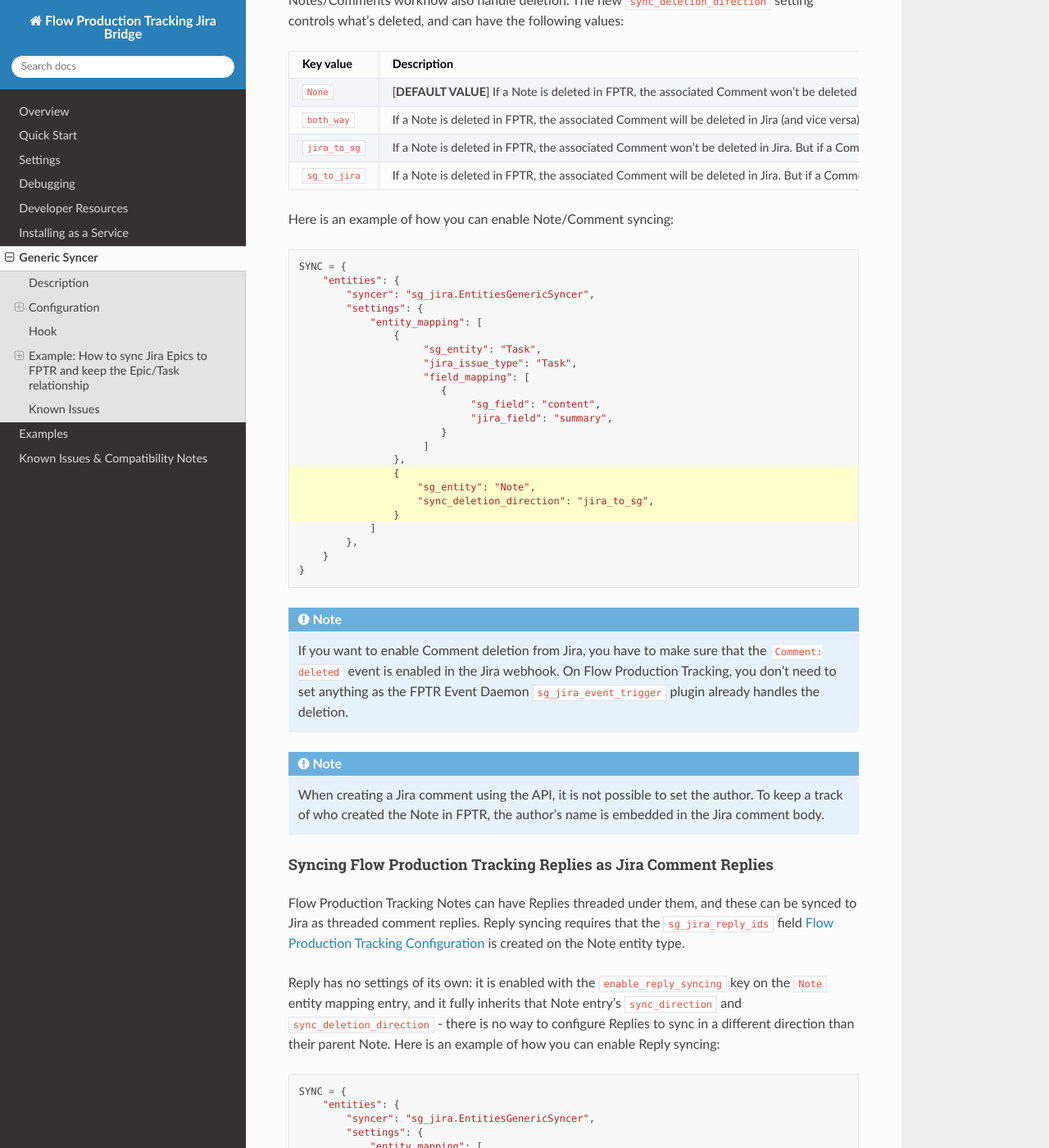
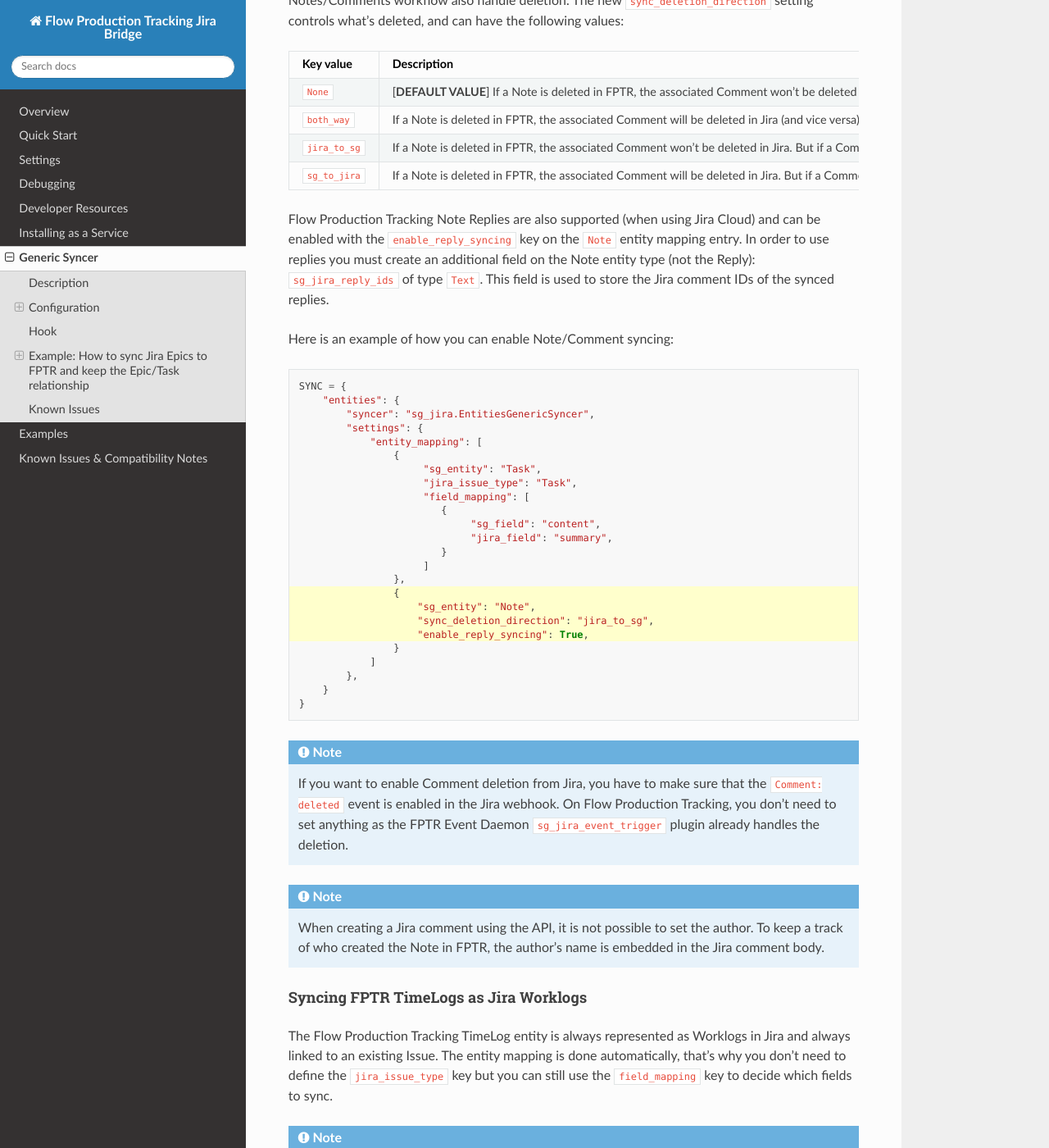
Before and after one commit to shotgunsoftware/sg-jira-bridge, a Sphinx documentation site: the page built from docs/generic_syncer.rst, in a window 1280 px wide and 1400 px high, scrolled down 6599 px. Shown: the whole window at 82% size. Built offline with Sphinx 7.4.7 and the Read the Docs theme 3.1.0, drawn with Linux system fonts in a browser that asks for light colours; some of the changed text lies outside the part shown.

Commit message:
tweaking docs

```diff
--- a/docs/generic_syncer.rst
+++ b/docs/generic_syncer.rst
@@ -325,6 +325,9 @@
 ``sg_to_jira``       If a Note is deleted in FPTR, the associated Comment will be deleted in Jira. But if a Comment is deleted in Jira, the associated Note won't be deleted in FPTR
 ==================== =================================================================================================================================================================
 
+Flow Production Tracking Note Replies are also supported (when using Jira Cloud) and can be enabled with the ``enable_reply_syncing`` key on the ``Note`` entity mapping entry.
+In order to use replies you must create an additional field on the Note entity type (not the Reply): ``sg_jira_reply_ids`` of type ``Text``. This field is used to store the Jira comment IDs of the synced replies.
+
 Here is an example of how you can enable Note/Comment syncing:
 
 .. code-block:: python
@@ -348,6 +351,7 @@
                     {
                         "sg_entity": "Note",
                         "sync_deletion_direction": "jira_to_sg",
+                        "enable_reply_syncing": True,
                     }
                 ]
             },
@@ -361,39 +365,6 @@
 .. note::
     When creating a Jira comment using the API, it is not possible to set the author. To keep a track of who created the Note in FPTR, the
     author's name is embedded in the Jira comment body.
-
-.. _syncing-fptr-replies:
-
-Syncing Flow Production Tracking Replies as Jira Comment Replies
-----------------------------------------------------------------
-
-Flow Production Tracking Notes can have Replies threaded under them, and these can be synced to Jira as threaded comment replies.
-Reply syncing requires that the ``sg_jira_reply_ids`` field :ref:`entity-sync-fptr-config` is created on the Note entity type.
-
-Reply has no settings of its own: it is enabled with the ``enable_reply_syncing`` key on the ``Note`` entity mapping entry, and it
-fully inherits that Note entry's ``sync_direction`` and ``sync_deletion_direction`` - there is no way to configure Replies to sync
-in a different direction than their parent Note. Here is an example of how you can enable Reply syncing:
-
-.. code-block:: python
-    :emphasize-lines: 10
-
-    SYNC = {
-        "entities": {
-            "syncer": "sg_jira.EntitiesGenericSyncer",
-            "settings": {
-                "entity_mapping": [
-                    ...
-                    {
-                        "sg_entity": "Note",
-                        "sync_deletion_direction": "both_way",
-                        "enable_reply_syncing": True,
-                    },
-                ]
-            },
-        }
-    }
-
-.. note:: This requires Jira Cloud, as Jira Server does not support threaded comments.
 
 Syncing FPTR TimeLogs as Jira Worklogs
 --------------------------------------
```
